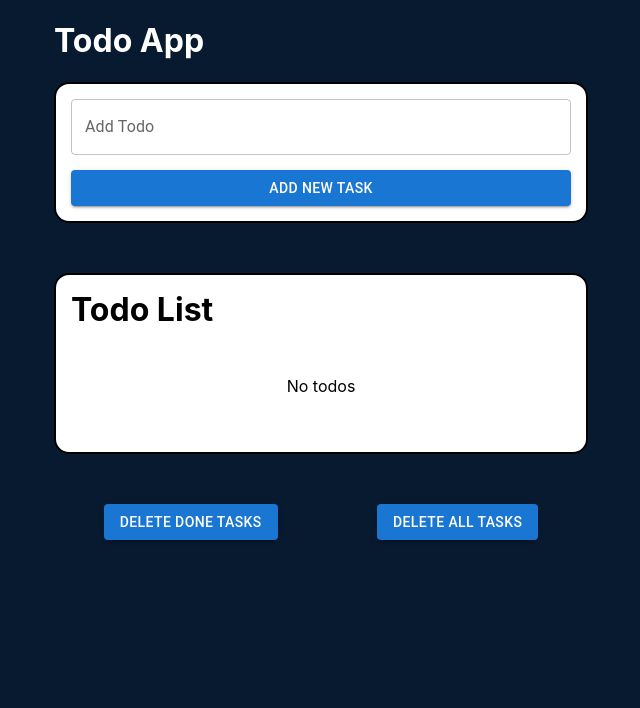
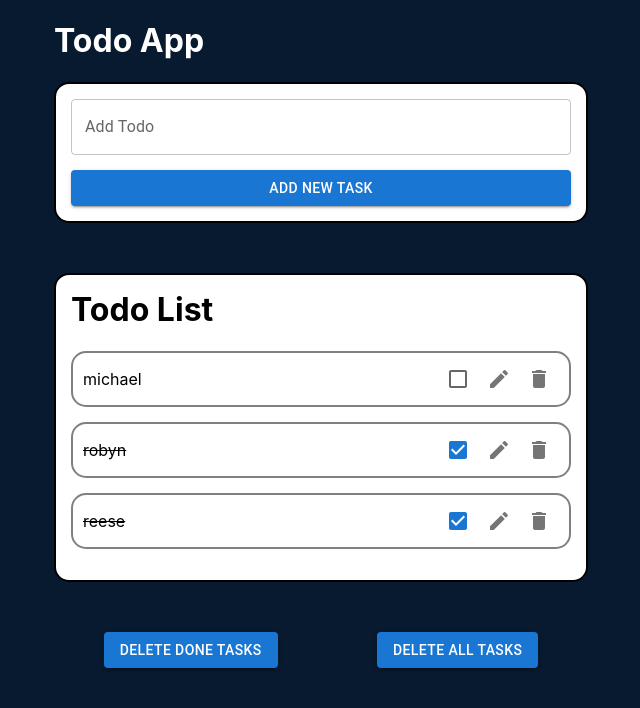
Before and after one commit to soupy96/react-todo, a React (Create React App) app: page / in a window 1280 px wide. Shown: the top 708 px of the page, without its empty margins (319-959 px from the left). Built offline with nearby package versions, Linux system fonts and the light colour scheme.

Commit message:
CHORE trying to get the edit feature working

```diff
--- a/src/components/AddTask.js
+++ b/src/components/AddTask.js
@@ -17,10 +17,16 @@ const AddTask = () => {
     if (!value) {
       return;
     }
-    let test = todoId;
-    todoCtx.addTodo({ numId: test, value, complete: false });
-    test++;
-    setId(test);
+    let numId = todoId;
+    todoCtx.addTodo({
+      numId: numId,
+      value,
+      complete: false,
+      edit: false,
+      editValue: '',
+    });
+    numId++;
+    setId(numId);
     setValue('');
   };
 
--- a/src/components/SingleTask.js
+++ b/src/components/SingleTask.js
@@ -1,39 +1,67 @@
-import { Checkbox, IconButton } from '@mui/material';
+import { Checkbox, IconButton, TextField } from '@mui/material';
 import DeleteIcon from '@mui/icons-material/Delete';
 import EditIcon from '@mui/icons-material/Edit';
+import SaveIcon from '@mui/icons-material/Save';
 
 import { SingleTaskCSS, TaskIcons } from './ReusableCss';
+// import { useState } from 'react';
 
 const SingleTask = (props) => {
+  // const [editValue, setEditValue] = useState(props.name);
+
   return (
+    <div>
       <SingleTaskCSS>
-      {props.complete ? (
+        {props.edit ? (
+          <TextField
+            fullWidth
+            id='outlined-basic'
+            variant='standard'
+            style={{ marginBottom: 15 }}
+            // value={props.name}
+            // value={props.editValue}
+            onChange={(e) => {
+              props.editValue = e.target.value;
+            }}
+          />
+        ) : !props.edit && props.complete ? (
           <p style={{ textDecorationLine: 'line-through' }}>{props.name}</p>
         ) : (
           <p>{props.name}</p>
         )}
         <TaskIcons>
           {props.complete ? (
-          <Checkbox checked numId={props.numId} onChange={props.onChecked} />
+            <Checkbox checked numid={props.numId} onChange={props.onChecked} />
           ) : (
-          <Checkbox numId={props.numId} onChange={props.onChecked} />
+            <Checkbox numid={props.numId} onChange={props.onChecked} />
           )}
+          {props.edit ? (
+            <IconButton aria-label='edit' numid={props.numId}>
+              <SaveIcon
+                aria-label='edit'
+                numid={props.numId}
+                onClick={props.onSave}
+              />
+            </IconButton>
+          ) : (
             <IconButton
               aria-label='edit'
-          numId={props.numId}
+              numid={props.numId}
               onClick={props.onEdit}
             >
               <EditIcon />
             </IconButton>
+          )}
           <IconButton
             aria-label='delete'
-          numId={props.numId}
+            numid={props.numId}
             onClick={props.onRemove}
           >
             <DeleteIcon />
           </IconButton>
         </TaskIcons>
       </SingleTaskCSS>
+    </div>
   );
 };
 
--- a/src/components/TaskList.js
+++ b/src/components/TaskList.js
@@ -14,6 +14,10 @@ const TaskList = () => {
 
   const todoEditHandler = (numId) => {
     todoCtx.editTodo(numId);
+  };
+
+  const todoSaveHandler = (editValue) => {
+    todoCtx.saveTodo(editValue);
   };
 
   const todoRemoveHandler = (numId) => {
@@ -34,8 +38,11 @@ const TaskList = () => {
                 numId={todo.numId}
                 name={todo.value}
                 complete={todo.complete}
+                edit={todo.edit}
+                editValue={todo.editValue}
                 onChecked={todoCheckedHandler.bind(null, todo.numId)}
                 onEdit={todoEditHandler.bind(null, todo.numId)}
+                onSave={todoSaveHandler.bind(null, todo.editValue)}
                 onRemove={todoRemoveHandler.bind(null, todo.numId)}
               />
             ))
--- a/src/store/TodoProvider.js
+++ b/src/store/TodoProvider.js
@@ -4,9 +4,9 @@ import TodoContext from './todo-context';
 
 const defaultTodoState = {
   todos: [
-    // { numId: 0, value: 'michael', complete: false },
-    // { numId: 1, value: 'robyn', complete: true },
-    // { numId: 2, value: 'reese', complete: true },
+    { numId: 0, value: 'michael', complete: false, edit: false, editValue: '' },
+    { numId: 1, value: 'robyn', complete: true, edit: false, editValue: '' },
+    { numId: 2, value: 'reese', complete: true, edit: false, editValue: '' },
   ],
 };
 
@@ -16,6 +16,7 @@ const todoReducer = (state, action) => {
     const updatedTodos = [...state.todos];
     // this line below adds to the beginning of the todos array
     updatedTodos.unshift(action.todo);
+    console.log(updatedTodos);
     return {
       todos: updatedTodos,
     };
@@ -35,9 +36,35 @@ const todoReducer = (state, action) => {
   if (action.type === 'EDIT_TODO') {
     console.log('edit todo');
     const updatedTodos = [...state.todos];
-    console.log(updatedTodos[action.numId].value);
+    updatedTodos.forEach((todo) => {
+      if (todo.numId === action.numId) {
+        // if (todo.edit === true) {
+        //   todo.edit = !todo.edit;
+        //   todo.value = action.value;
+        // } else {
+        todo.edit = !todo.edit;
+        // }
+      }
+    });
     return {
-      todos: state.todos,
+      todos: updatedTodos,
+    };
+  }
+  if (action.type === 'SAVE_TODO') {
+    console.log('saved todo');
+    const updatedTodos = [...state.todos];
+    updatedTodos.forEach((todo) => {
+      if (todo.numId === action.numId) {
+        // if (todo.edit === true) {
+        //   todo.edit = !todo.edit;
+        //   todo.value = action.value;
+        // } else {
+        todo.edit = !todo.edit;
+        // }
+      }
+    });
+    return {
+      todos: updatedTodos,
     };
   }
   if (action.type === 'DELETE_SINGLE_TODO') {
@@ -83,6 +110,10 @@ const TodoProvider = (props) => {
     dispatchTodoAction({ type: 'EDIT_TODO', numId: numId });
   };
 
+  const saveTodoHandler = (editValue) => {
+    dispatchTodoAction({ type: 'SAVE_TODO', editValue: editValue });
+  };
+
   const deleteSingleTodoHandler = (numId) => {
     dispatchTodoAction({ type: 'DELETE_SINGLE_TODO', numId: numId });
   };
@@ -100,6 +131,7 @@ const TodoProvider = (props) => {
     addTodo: addTodoHandler,
     checkTodo: checkTodoHandler,
     editTodo: editTodoHandler,
+    saveTodo: saveTodoHandler,
     deleteSingleTodo: deleteSingleTodoHandler,
     deleteAllDoneTodo: deleteAllDoneTodoHandler,
     deleteAllTodo: deleteAllTodoHandler,
--- a/src/store/todo-context.js
+++ b/src/store/todo-context.js
@@ -5,6 +5,7 @@ const TodoContext = React.createContext({
   addTodo: (todo) => {},
   checkTodo: (numId) => {},
   editTodo: (numId) => {},
+  saveTodo: (editValue) => {},
   deleteSingleTodo: (numId) => {},
   deleteAllDoneTodo: (numId) => {},
   deleteAllTodo: (numId) => {},
```
Lines whose indentation alone changed are shown as unchanged.
